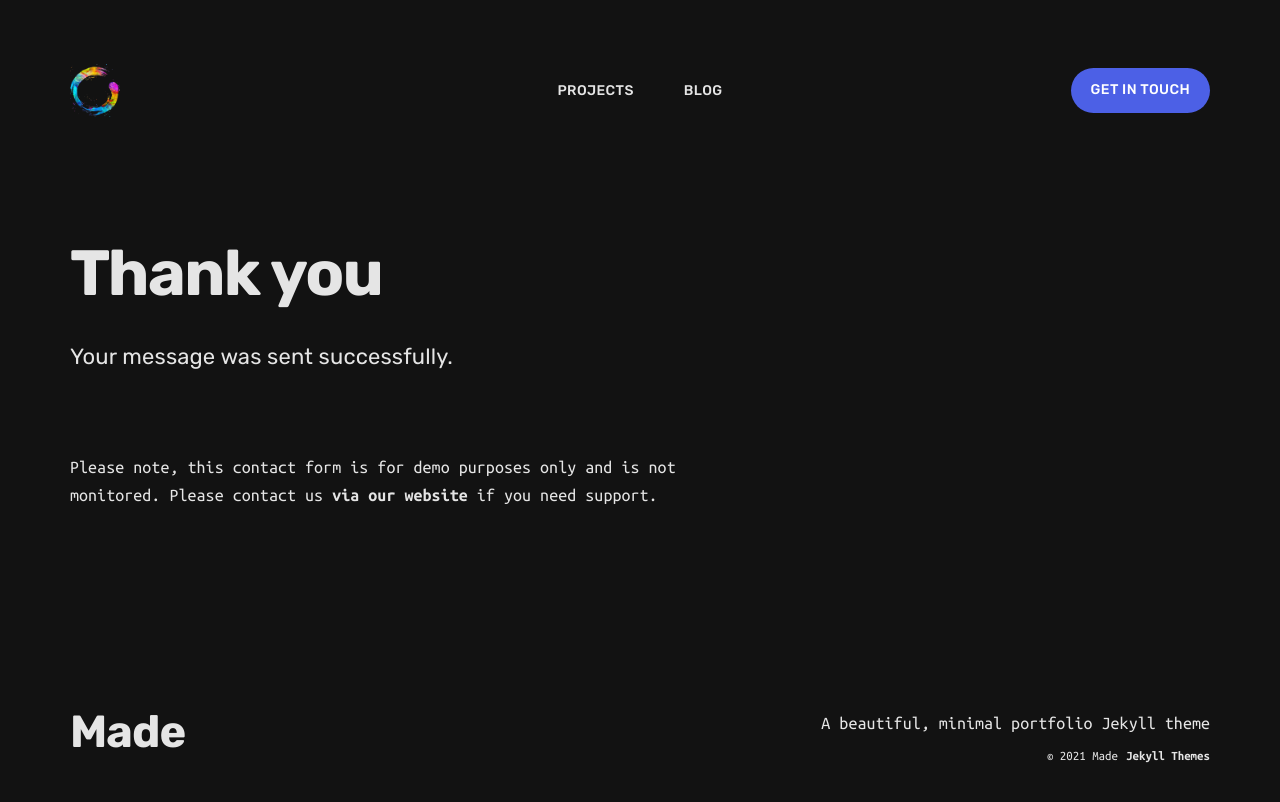
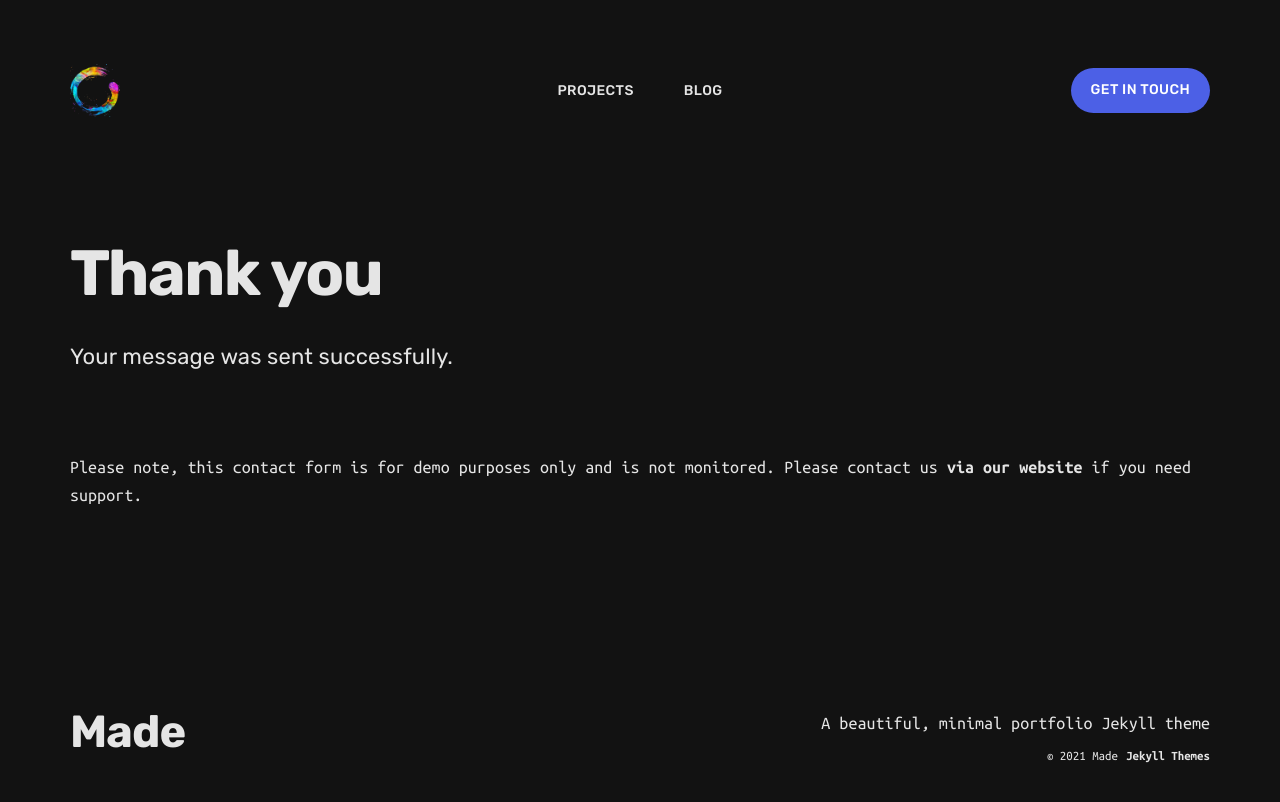
Before and after one commit to sekaizato/BADS7105-CRM, a Jekyll site: the page built from _pages/thanks.md, in a window 1280 px wide. Shown: the top 802 px of the page. Built offline with Jekyll 4.4.1, drawn with Linux system fonts in a browser that asks for light colours; nearby versions of some CDN libraries.

Commit message:
Update Max-width of Content

```diff
--- a/_sass/_pages/_page__post.scss
+++ b/_sass/_pages/_page__post.scss
@@ -29,7 +29,7 @@
   }
 
   .post__content {
-    max-width: 656px;
+    max-width: 100%;
     margin-bottom: 80px;
 
     p {
```
